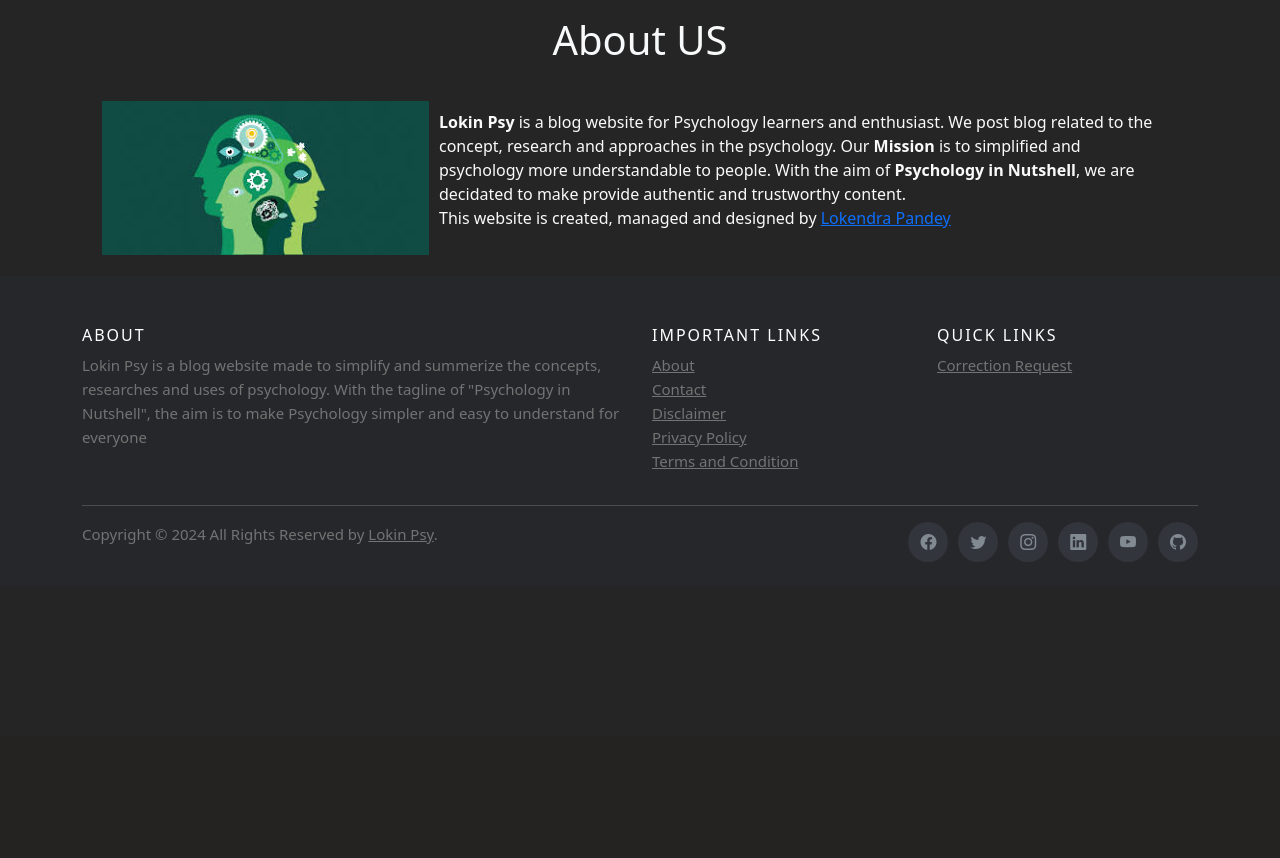
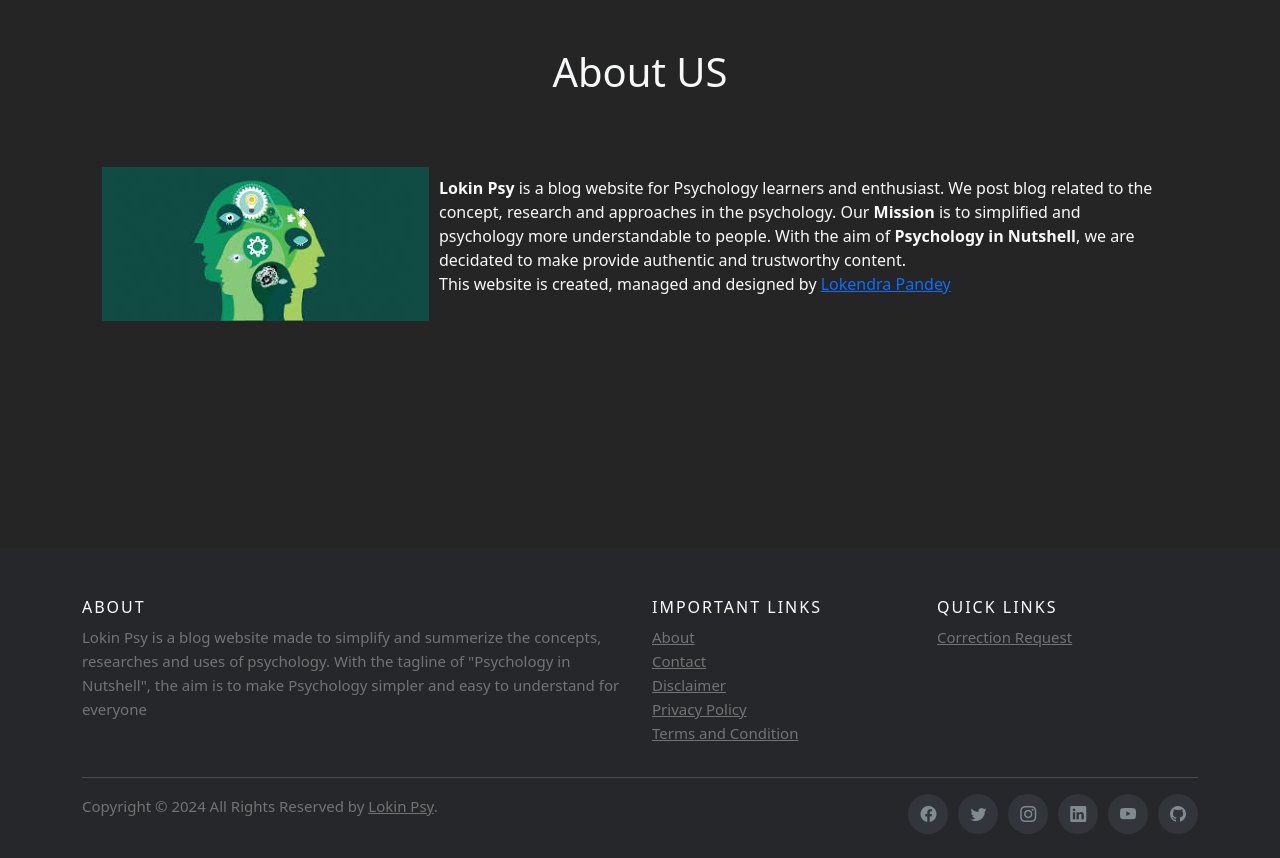
Before and after one commit to lokinpsy/lokinpsy, a Django app: page /about in a window 1280 px wide. Shown: the part 64-922 px from the top of the page. Before the commit the page ends 626 px from the top, so only its background shows below. Run offline with Django 4.2, Linux system fonts and the light colour scheme; parts of the project's set-up code (start-up, migrations or seed data) failed here and were passed over; some libraries are stand-ins or nearby versions.

Commit message:
Minor ui upgrade

```diff
--- a/lokinpsy/settings.py
+++ b/lokinpsy/settings.py
@@ -24,7 +24,7 @@ load_dotenv()
 # See https://docs.djangoproject.com/en/4.0/howto/deployment/checklist/
 
 # SECURITY WARNING: keep the secret key used in production secret!
-SECRET_KEY = os.environ.get('SECRET_KEY')
+SECRET_KEY = os.getenv('SECRET_KEY')
 
 # SECURITY WARNING: don't run with debug turned on in production!
 DEBUG = True
@@ -81,7 +81,7 @@ WSGI_APPLICATION = 'lokinpsy.wsgi.application'
 DATABASES = {
     'default': {
         'ENGINE': 'django.db.backends.sqlite3',
-        'NAME': BASE_DIR /'db.sqlite3',
+        'NAME': BASE_DIR /os.getenv('DATABASE'),
     }
 }
 
@@ -139,4 +139,4 @@ EMAIL_HOST = 'smtp.gmail.com'
 EMAIL_PORT = 587
 EMAIL_USE_TLS = True
 EMAIL_HOST_USER = 'lokinpsy@gmail.com'
-EMAIL_HOST_PASSWORD = os.environ.get('EMAIL_HOST_PASSWORD')
+EMAIL_HOST_PASSWORD = os.getenv('EMAIL_HOST_PASSWORD')
--- a/templates/about.html
+++ b/templates/about.html
@@ -1,7 +1,7 @@
 {% extends 'base.html' %}
 {% load static %}
 {% block title %} About {% endblock %}
-{% block body %} <h1 class="text-light mt-3 mb-3 text-center">About US</h1>
+{% block body %}
 <style>
     .main-container {
         display: flex;
@@ -9,6 +9,7 @@
         align-items: center;
         justify-content: space-between;
         padding: 20px;
+        margin-top:50px;
     }
 
     /* Image styles */
@@ -44,9 +45,10 @@
     }
 </style>
 
-<div class="container">
+<div class="container" style="height:500px;">
+    <h1 class="text-light mt-5 mb-3 text-center">About US</h1>
     <div class="main-container">
-        <img src="{% static '/aupt.jpg' %}" alt="">
+        <img src="{% static '/aupt.jpg' %}">
         <div class="text">
             <b>Lokin Psy</b> is a blog website for Psychology learners and enthusiast.
             We post blog related to the concept, research and approaches in the psychology. Our <b>Mission</b> is to simplified and psychology more understandable to people.
--- a/templates/index.html
+++ b/templates/index.html
@@ -126,7 +126,7 @@
       </div>
     </header>
     <!-- Post section -->
-    <div class="container">
+    <div id="allpost" class="container">
       {% if posts %}
         {% for post in posts %}
             {% if forloop.counter0|divisibleby:3 %}
--- a/templates/likepost.html
+++ b/templates/likepost.html
@@ -52,9 +52,13 @@
         </ul>
         </nav>
     {% else %}
-        <div class="mx-auto">
+    <div class="d-flex justify-content-center align-itmes-center" style="height: 100vh;">
+        <div>
             <h5 class="text-light my-5">No Liked Post</h5>
+            <p><a href="/#allpost">See posts</a></p>
+            <p><i class="bi bi-heartbreak-fill text-light" style="font-size: 200px;"></i></p>
         </div>
+    </div>
     {% endif %}
 
 {% endblock body %}
```
Also changed, not shown: templates/savedpost.html (+6 -2 lines), post/migrations/0001_initial.py, 1 other file.
